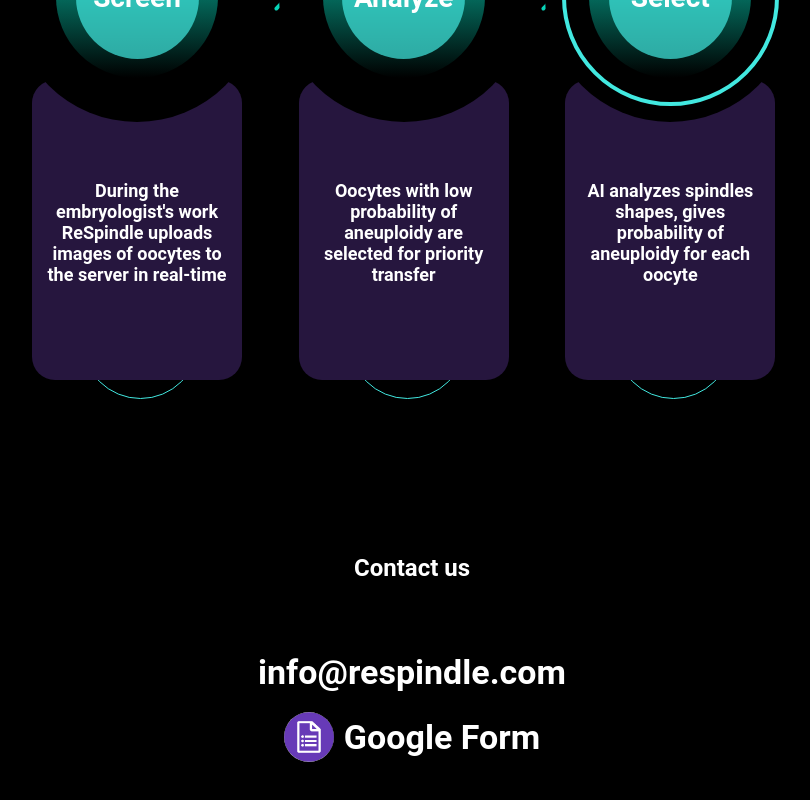
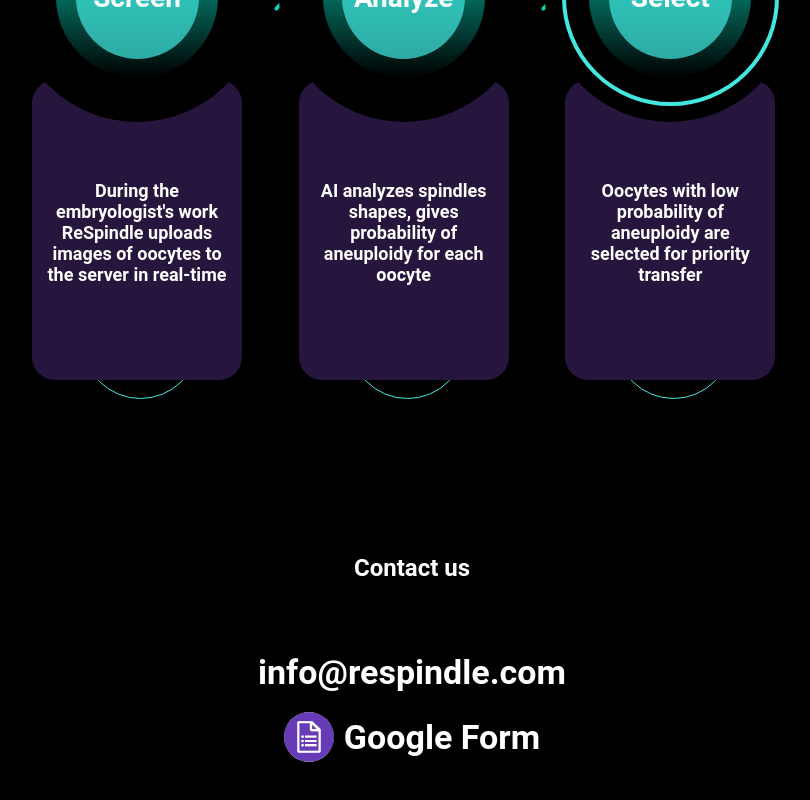
Before and after one commit to spindleFront/spindle-frontend-react, a React (Create React App) app: page / in a window 1280 px wide. Shown: the part 3310-4110 px from the top of the page, without its empty margins (228-1038 px from the left). Built offline with nearby package versions, Linux system fonts and the light colour scheme.

Commit message:
text switched

```diff
--- a/src/components/problemsSection/problemsSection.tsx
+++ b/src/components/problemsSection/problemsSection.tsx
@@ -38,7 +38,7 @@
 				<div className='terms-card__arrow'></div>
 				<div className='terms-card__small-dot'></div>
 				<div className='bottom-chevron'>
-					<div>Oocytes with low probability of aneuploidy are selected for priority transfer</div>
+					<div> AI analyzes spindles shapes, gives probability of aneuploidy for each oocyte</div>
 				</div>
 				<div className='terms-card__bottom-circle'></div>
 			</div>
@@ -54,7 +54,7 @@
 				</div>
 				<div className='terms-card__small-dot'></div>
 				<div className='bottom-chevron'>
-					<div>AI analyzes spindles shapes, gives probability of aneuploidy for each oocyte</div>
+					<div>Oocytes with low probability of aneuploidy are selected for priority transfer</div>
 				</div>
 				<div className='terms-card__bottom-circle'></div>
 			</div>
```
